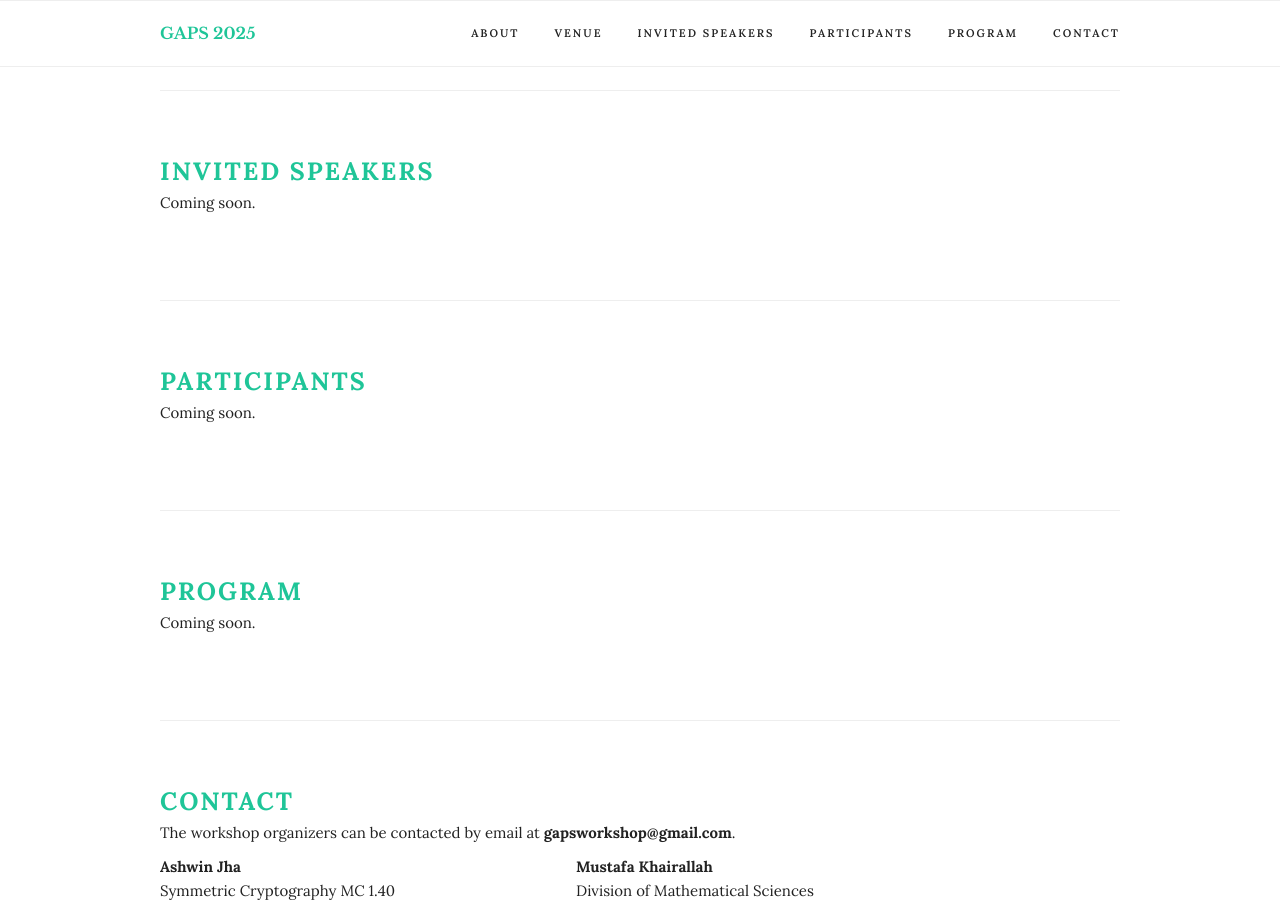
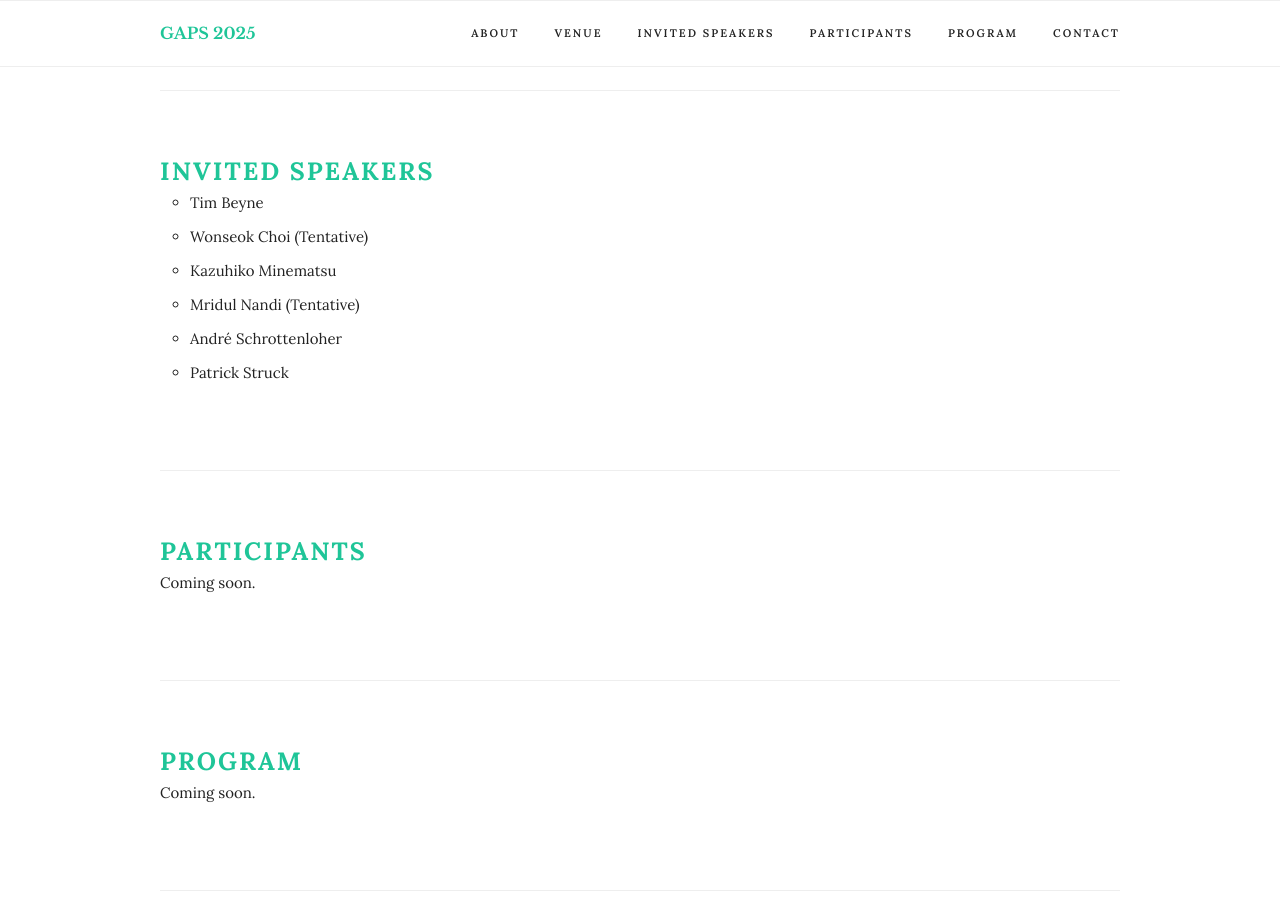
Before and after one commit to gapsworkshop/gaps2025, a Jekyll site: the page built from index.html, in a window 1280 px wide and 900 px high, scrolled down 2414 px. Built offline with Jekyll 4.4.1, drawn with Linux system fonts in a browser that asks for light colours.

Commit message:
Update speakers.html

```diff
--- a/_includes/speakers.html
+++ b/_includes/speakers.html
@@ -1,4 +1,11 @@
 <div class="docs-section" id="speakers">
   <div class="docs-header">Invited Speakers</div>
-  <p>Coming soon.</p>
+  <ul>
+  <li>Tim Beyne</li>
+  <li>Wonseok Choi (Tentative)</li>
+  <li>Kazuhiko Minematsu</li>
+  <li>Mridul Nandi (Tentative)</li>
+  <li>André Schrottenloher</li>
+  <li>Patrick Struck</li>
+</ul>
 </div>
```
